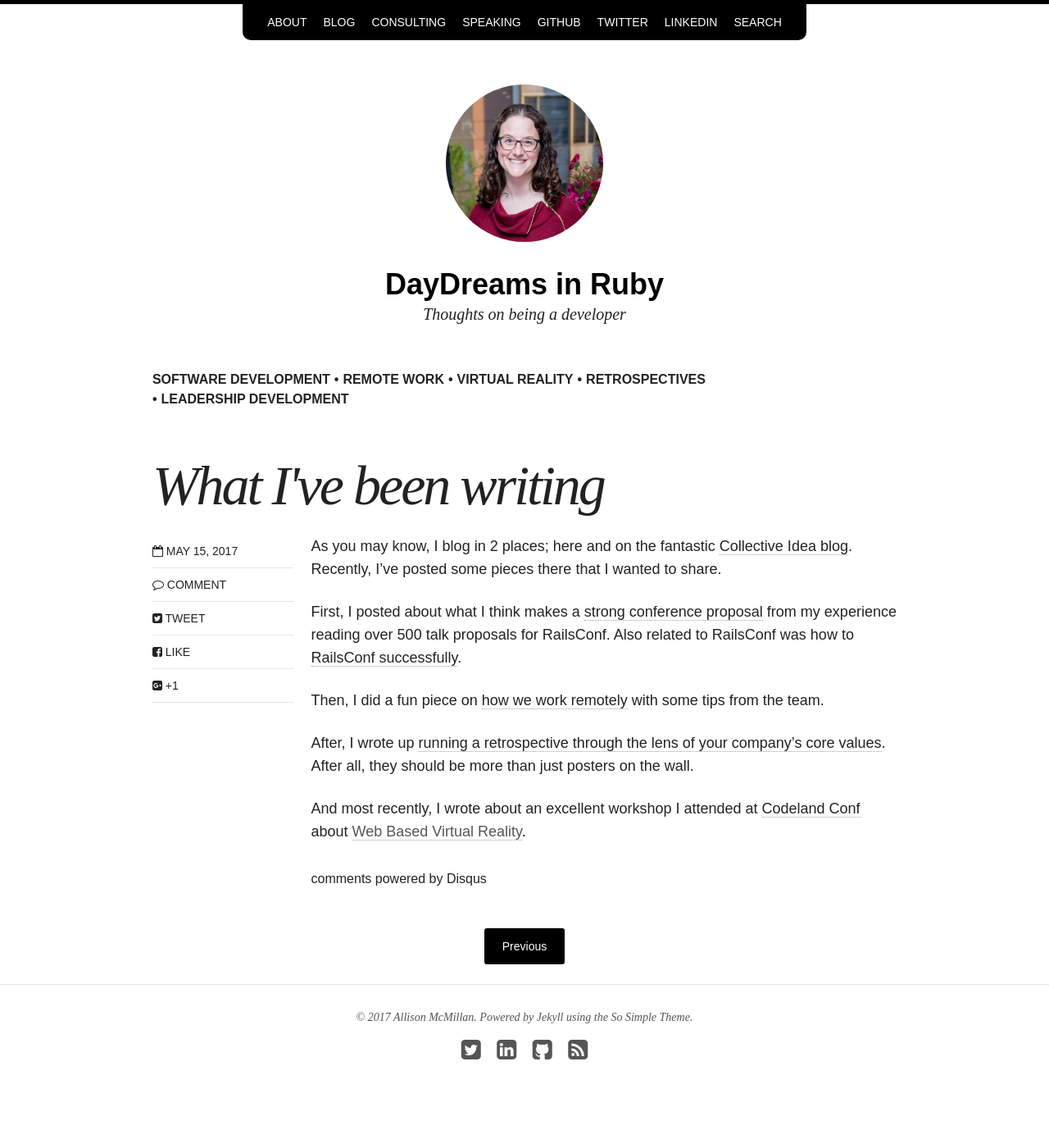
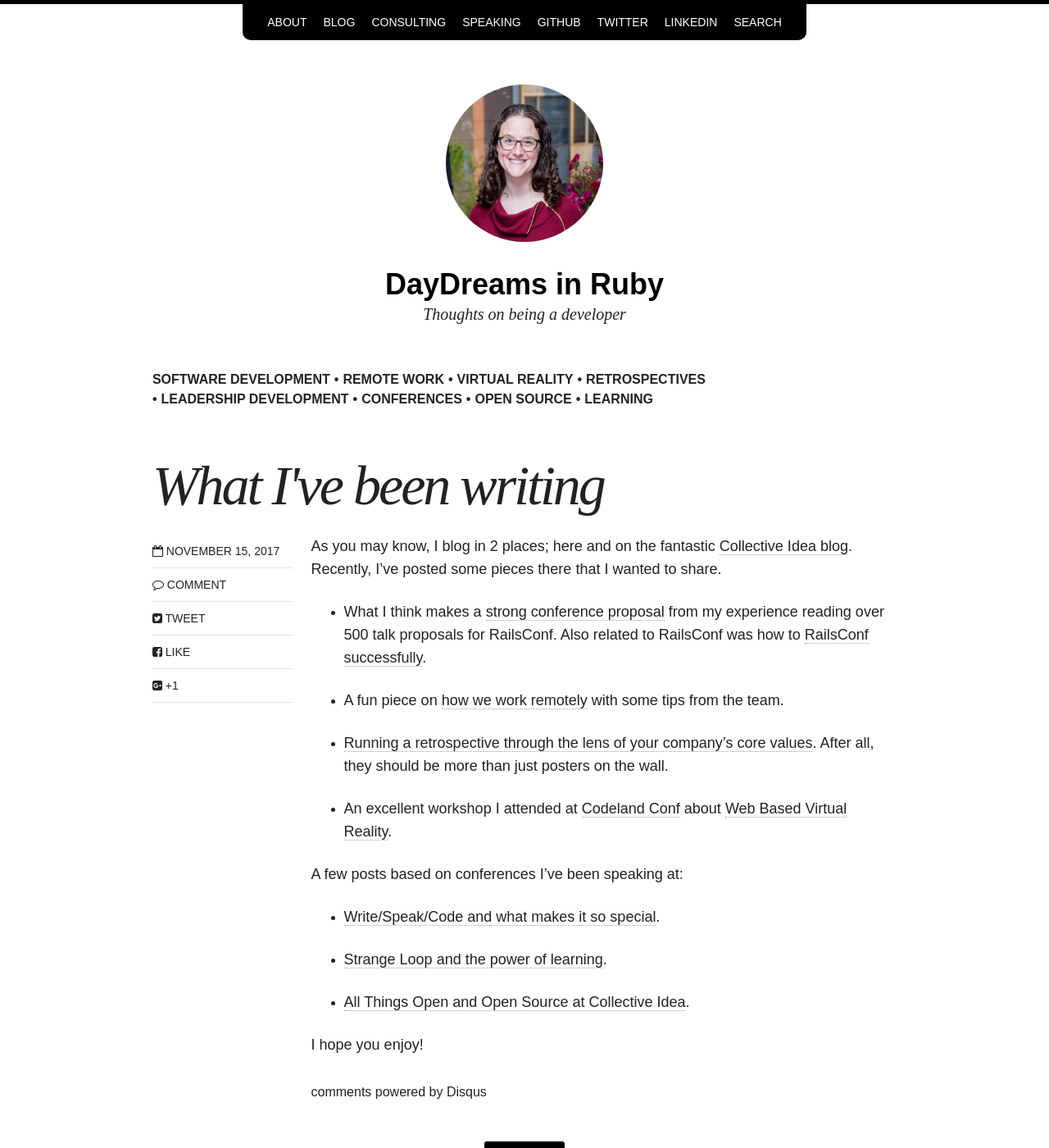
Before and after one commit to asheren/asheren.github.io, a Jekyll site: the page built from _posts/blog/2017-05-15-what-ive-written.md, in a window 1280 px wide and 1400 px high. Shown: the whole window at 82% size. Built offline with Jekyll 4.4.1, drawn with Linux system fonts in a browser that asks for light colours; nearby versions of some CDN libraries; comment, search, counter and statistics services are not loaded.

Commit message:
adds more [i] posts.

```diff
--- a/_posts/blog/2017-05-15-what-ive-written.md
+++ b/_posts/blog/2017-05-15-what-ive-written.md
@@ -10,14 +10,26 @@
 - virtual reality
 - retrospectives
 - leadership development
+- conferences
+- open source
+- learning
 ---
 
-As you may know, I blog in 2 places; here and on the fantastic [Collective Idea blog](https://collectiveidea.com/blog){:target="_blank"}. Recently, I've posted some pieces there that I wanted to share.
+As you may know, I blog in 2 places; here and on the fantastic [Collective Idea blog](https://collectiveidea.com/blog/author/allison-mcmillan){:target="_blank"}. Recently, I've posted some pieces there that I wanted to share.
 
-First, I posted about what I think makes a [strong conference proposal](https://collectiveidea.com/blog/archives/2017/02/21/how-to-write-a-more-effective-conference-proposal){:target="_blank"} from my experience reading over 500 talk proposals for RailsConf. Also related to RailsConf was how to [RailsConf successfully](https://collectiveidea.com/blog/archives/2017/04/21/conferencing-success){:target="_blank"}.
+* What I think makes a [strong conference proposal](https://collectiveidea.com/blog/archives/2017/02/21/how-to-write-a-more-effective-conference-proposal){:target="_blank"} from my experience reading over 500 talk proposals for RailsConf. Also related to RailsConf was how to [RailsConf successfully](https://collectiveidea.com/blog/archives/2017/04/21/conferencing-success){:target="_blank"}.
 
-Then, I did a fun piece on [how we work remotely](https://collectiveidea.com/blog/archives/2017/05/01/working-remotely){:target="_blank"} with some tips from the team.
+* A fun piece on [how we work remotely](https://collectiveidea.com/blog/archives/2017/05/01/working-remotely){:target="_blank"} with some tips from the team.
 
-After, I wrote up [running a retrospective through the lens of your company's core values](https://collectiveidea.com/blog/archives/2017/05/02/tailoring-retrospectives-by-using-core-values){:target="_blank"}. After all, they should be more than just posters on the wall.
+* [Running a retrospective through the lens of your company's core values](https://collectiveidea.com/blog/archives/2017/05/02/tailoring-retrospectives-by-using-core-values){:target="_blank"}. After all, they should be more than just posters on the wall.
 
-And most recently, I wrote about an excellent workshop I attended at [Codeland Conf](http://codelandconf.com/){:target="_blank"} about [Web Based Virtual Reality](){:target="_blank"}.
+* An excellent workshop I attended at [Codeland Conf](http://codelandconf.com/){:target="_blank"} about [Web Based Virtual Reality](https://collectiveidea.com/blog/archives/2017/05/12/diving-into-web-based-virtual-reality){:target="_blank"}.
+
+A few posts based on conferences I've been speaking at:
+* [Write/Speak/Code and what makes it so special](https://collectiveidea.com/blog/archives/2017/10/06/code-a-conference-for-doers){:target="_blank"}.
+
+* [Strange Loop and the power of learning](https://collectiveidea.com/blog/archives/2017/10/11/when-strange-loop-melts-your-brain-melt){:target="_blank"}.
+
+* [All Things Open and Open Source at Collective Idea](https://collectiveidea.com/blog/archives/2017/11/14/the-truth-about-our-open-source){:target="_blank"}.
+
+I hope you enjoy!
```
Also changed, not shown: other parts of _posts/blog/2017-05-15-what-ive-written.md (+1 -1 lines).
